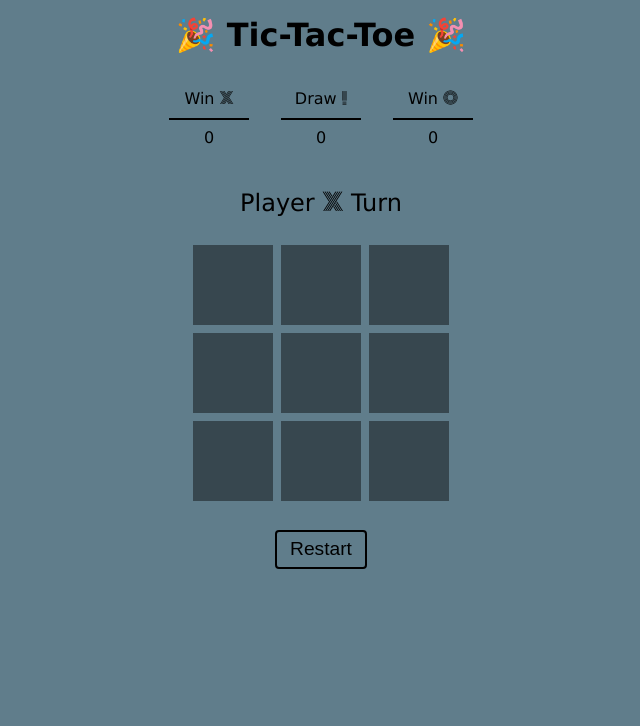
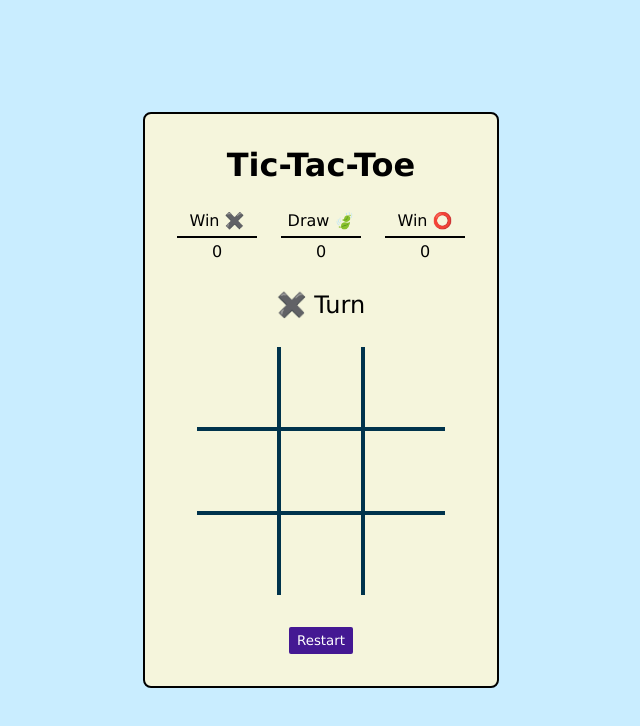
Before and after one commit to k26rahul/Tic-Tac-Toe-Vanilla-JS, a plain HTML site: page index.html in a window 1280 px wide. Shown: the whole page, without its empty margins (319-959 px from the left). Drawn offline with Linux system fonts and the light colour scheme.

Commit message:
Style changes

```diff
--- a/index.html
+++ b/index.html
@@ -24,35 +24,33 @@
   </head>
   <body>
     <main class="game-container vertical-stack">
-      <h1 class="game-title">🎉 Tic-Tac-Toe 🎉</h1>
+      <h1 class="game-title">Tic-Tac-Toe</h1>
 
       <section class="game-score horizontal-stack">
         <div class="score-display X">
-          <span class="score-label">Win <span class="XO">X</span></span>
+          <span class="score-label">Win <span class="XO">✖️</span></span>
           <span class="score-value">0</span>
         </div>
         <div class="score-display draw">
-          <span class="score-label">Draw <span class="XO">!</span></span>
+          <span class="score-label">Draw <span class="XO">🍃</span></span>
           <span class="score-value">0</span>
         </div>
         <div class="score-display O">
-          <span class="score-label">Win <span class="XO">O</span></span>
+          <span class="score-label">Win <span class="XO">⭕</span></span>
           <span class="score-value">0</span>
         </div>
       </section>
 
       <section class="game-status">
         <p class="winner">
-          🎉 Player
-          <span class="XO X">X</span>
-          <span class="XO O">O</span>
+          <span class="XO X">✖️</span>
+          <span class="XO O">⭕</span>
           wins!
         </p>
-        <p class="draw">Game over. It's a draw!</p>
+        <p class="draw"><strike>✖️⭕</strike> It's a draw!</p>
         <p class="turn">
-          Player
-          <span class="XO X">X</span>
-          <span class="XO O">O</span>
+          <span class="XO X">✖️</span>
+          <span class="XO O">⭕</span>
           Turn
         </p>
       </section>
--- a/main.js
+++ b/main.js
@@ -2,8 +2,8 @@ import { state, makeMove, resetState } from './ticTacToeGame.js';
 import { displayExclusive } from './utils.js';
 window.state = state;
 
-const playerXSymbol = 'X';
-const playerOSymbol = 'O';
+const playerXSymbol = '✖️';
+const playerOSymbol = '⭕';
 let XScore = 0;
 let OScore = 0;
 let drawScore = 0;
--- a/style.css
+++ b/style.css
@@ -1,10 +1,8 @@
 :root {
-  --stack-margin: 1.5em;
-  --bg-color: #607d8b;
-  --font-family: Verdana, Geneva, Tahoma, sans-serif;
-  --cell-bg-color: #37474f;
-  --cell-X-color: #3498db;
-  --cell-O-color: #e74c3c;
+  --bg-color: #c9edff;
+  --grid-bg-color: #00334c;
+  --cell-X-color: #290963;
+  --cell-O-color: #9c27b0;
   --winner-cell-bg-color: white;
 }
 
@@ -12,12 +10,30 @@
   padding: 0;
   margin: 0;
   box-sizing: border-box;
+  font-family: inherit;
 }
 
 button {
   user-select: none;
   border: none;
   cursor: pointer;
+}
+
+html,
+body {
+  height: 100%;
+}
+
+body {
+  display: grid;
+  place-items: center;
+  background-color: var(--bg-color);
+  font-family: Verdana, Geneva, Tahoma, sans-serif;
+}
+
+.vertical-stack,
+.horizontal-stack {
+  --stack-margin: 1.5rem;
 }
 
 .vertical-stack > * + * {
@@ -32,19 +48,37 @@ button {
   font-family: 'Monoton', sans-serif;
 }
 
-body {
-  background-color: var(--bg-color);
-  font-family: var(--font-family);
+.game-container {
+  display: flex;
+  flex-direction: column;
+  align-items: center;
+  padding: 2rem;
+  border-radius: 8px;
 }
 
-.game-container {
-  padding: 1rem;
+@media (min-width: 600px) {
+  .game-container {
+    border: 2px solid black;
+    background-color: beige;
+  }
+}
+
+.game-score {
+  display: flex;
+}
+
+.score-display {
   display: flex;
   flex-direction: column;
   align-items: center;
 }
 
-.game-title {
+.score-display .score-label {
+  width: 5rem;
+  margin-bottom: 0.25rem;
+  padding-bottom: 0.25rem;
+  text-align: center;
+  border-bottom: 2px solid black;
 }
 
 .game-status {
@@ -59,16 +93,22 @@ body {
   display: grid;
   grid-template-rows: repeat(3, 5rem);
   grid-template-columns: repeat(3, 5rem);
-  gap: 0.5rem;
+  gap: 0.25rem;
   justify-content: center;
+  background-color: var(--grid-bg-color);
 }
 
 .grid-cell {
-  display: flex;
-  justify-content: center;
-  align-items: center;
-  background-color: var(--cell-bg-color);
+  display: grid;
+  place-items: center;
   font-size: 1.5rem;
+  background-color: var(--bg-color);
+}
+
+@media (min-width: 600px) {
+  .grid-cell {
+    background-color: beige;
+  }
 }
 
 .grid-cell.X {
@@ -85,28 +125,9 @@ body {
 }
 
 .restart-btn {
-  padding: 0.4rem 0.8rem;
-  font-size: 1.2rem;
-  border: 2px solid black;
-  border-radius: 4px;
-  background-color: var(--bg-color);
+  --stack-margin: 2rem;
+  padding: 6px 8px;
+  border-radius: 2px;
+  color: white;
+  background-color: #441893;
 }
-
-.game-score {
-  display: flex;
-  --stack-margin: 2rem;
-}
-
-.score-display {
-  display: flex;
-  flex-direction: column;
-  align-items: center;
-}
-
-.score-display .score-label {
-  width: 5rem;
-  padding-bottom: 0.5rem;
-  margin-bottom: 0.5rem;
-  text-align: center;
-  border-bottom: 2px solid black;
-}
```
